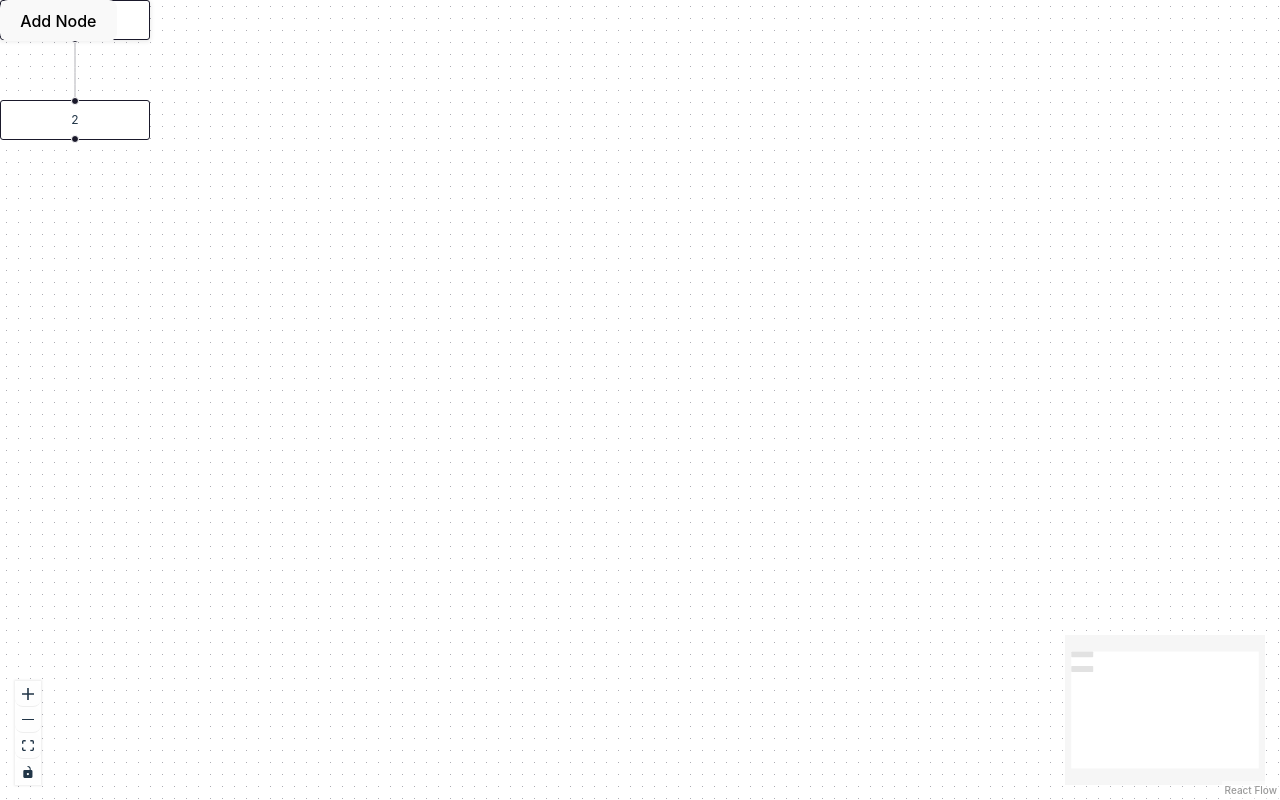
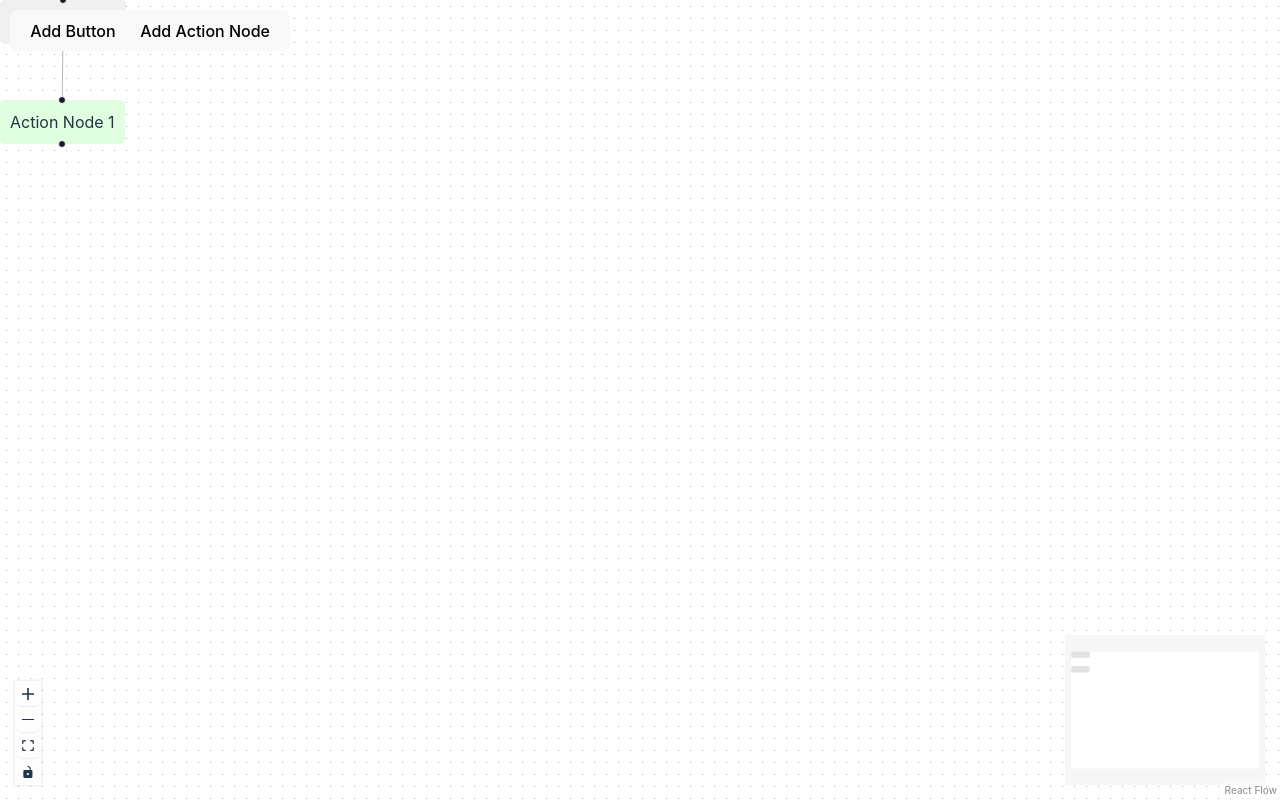
Before and after one commit to shahar-dagan/durhack2024, a React (Vite) app in the folder frontend/: page / in a window 1280 px wide. Built offline with nearby package versions, Linux system fonts and the light colour scheme.

Commit message:
Add action button and add statement button created
You can edit everything by double-clicking.

```diff
--- a/frontend/src/App.jsx
+++ b/frontend/src/App.jsx
@@ -1,4 +1,4 @@
-import React, { useCallback } from 'react';
+import React, { useCallback, useState } from 'react';
 import {
   ReactFlow,
   MiniMap,
@@ -7,15 +7,74 @@ import {
   useNodesState,
   useEdgesState,
   addEdge,
+  Handle,
 } from '@xyflow/react';
 
 import '@xyflow/react/dist/style.css';
 
 const initialNodes = [
-  { id: '1', position: { x: 0, y: 0 }, data: { label: '1' } },
-  { id: '2', position: { x: 0, y: 100 }, data: { label: '2' } },
+  { id: 'button-1', position: { x: 0, y: 0 }, data: { label: 'Button Node 1' }, type: 'buttonNode' },
+  { id: 'action-1', position: { x: 0, y: 100 }, data: { label: 'Action Node 1' }, type: 'actionNode' },
 ];
-const initialEdges = [{ id: 'e1-2', source: '1', target: '2' }];
+const initialEdges = [{ id: 'e1-2', source: 'button-1', target: 'action-1' }];
+
+// Custom component for "Button" nodes
+function ButtonNode({ id, data, isConnectable }) {
+  const [isEditing, setIsEditing] = useState(false);
+  const [label, setLabel] = useState(data.label);
+
+  const onDoubleClick = () => setIsEditing(true);
+  const onBlur = () => {
+    data.onChangeLabel(id, label); // Updates the main state
+    setIsEditing(false);
+  };
+
+  return (
+    <div onDoubleClick={onDoubleClick} style={{ padding: '10px', backgroundColor: '#f0f0f0', borderRadius: '5px' }}>
+      {isEditing ? (
+        <input
+          value={label}
+          onChange={(e) => setLabel(e.target.value)}
+          onBlur={onBlur}
+          autoFocus
+        />
+      ) : (
+        <div>{label}</div>
+      )}
+      <Handle type="target" position="top" isConnectable={isConnectable} />
+      <Handle type="source" position="bottom" isConnectable={isConnectable} />
+    </div>
+  );
+}
+
+// Custom component for "Action" nodes
+function ActionNode({ id, data, isConnectable }) {
+  const [isEditing, setIsEditing] = useState(false);
+  const [label, setLabel] = useState(data.label);
+
+  const onDoubleClick = () => setIsEditing(true);
+  const onBlur = () => {
+    data.onChangeLabel(id, label); // Updates the main state
+    setIsEditing(false);
+  };
+
+  return (
+    <div onDoubleClick={onDoubleClick} style={{ padding: '10px', backgroundColor: '#e0ffe0', borderRadius: '5px' }}>
+      {isEditing ? (
+        <input
+          value={label}
+          onChange={(e) => setLabel(e.target.value)}
+          onBlur={onBlur}
+          autoFocus
+        />
+      ) : (
+        <div>{label}</div>
+      )}
+      <Handle type="target" position="top" isConnectable={isConnectable} />
+      <Handle type="source" position="bottom" isConnectable={isConnectable} />
+    </div>
+  );
+}
 
 export default function App() {
   const [nodes, setNodes, onNodesChange] = useNodesState(initialNodes);
@@ -26,20 +85,44 @@ export default function App() {
     [setEdges]
   );
 
-  // Function to add a new node
-  const addNode = () => {
+  // Function to add a new "Button" node
+  const addButtonNode = () => {
     const newNode = {
-      id: (nodes.length + 1).toString(), // Create a unique ID for the node
-      position: { x: Math.random() * 250, y: Math.random() * 250 }, // Random position for demonstration
-      data: { label: `Node ${nodes.length + 1}` },
+      id: `button-${nodes.filter(node => node.id.startsWith('button')).length + 1}`, // Unique ID for button nodes
+      position: { x: Math.random() * 250, y: Math.random() * 250 },
+      data: { label: `Button Node ${nodes.filter(node => node.id.startsWith('button')).length + 1}`, onChangeLabel: handleLabelChange },
+      type: 'buttonNode',
     };
     setNodes((nds) => [...nds, newNode]);
   };
 
+  // Function to add a new "Action" node
+  const addActionNode = () => {
+    const newNode = {
+      id: `action-${nodes.filter(node => node.id.startsWith('action')).length + 1}`, // Unique ID for action nodes
+      position: { x: Math.random() * 250, y: Math.random() * 250 },
+      data: { label: `Action Node ${nodes.filter(node => node.id.startsWith('action')).length + 1}`, onChangeLabel: handleLabelChange },
+      type: 'actionNode',
+    };
+    setNodes((nds) => [...nds, newNode]);
+  };
+
+  // Function to update the label of a node in the main nodes state
+  const handleLabelChange = (id, newLabel) => {
+    setNodes((nds) =>
+      nds.map((node) =>
+        node.id === id ? { ...node, data: { ...node.data, label: newLabel } } : node
+      )
+    );
+  };
+
   return (
     <div style={{ width: '100vw', height: '100vh' }}>
-      <button onClick={addNode} style={{ position: 'absolute', zIndex: 10 }}>
-        Add Node
+      <button onClick={addButtonNode} style={{ position: 'absolute', zIndex: 10, top: '10px', left: '10px' }}>
+        Add Button Node
+      </button>
+      <button onClick={addActionNode} style={{ position: 'absolute', zIndex: 10, top: '10px', left: '120px' }}>
+        Add Action Node
       </button>
       <ReactFlow
         nodes={nodes}
@@ -47,6 +130,7 @@ export default function App() {
         onNodesChange={onNodesChange}
         onEdgesChange={onEdgesChange}
         onConnect={onConnect}
+        nodeTypes={{ buttonNode: ButtonNode, actionNode: ActionNode }}
       >
         <Controls />
         <MiniMap />
```
